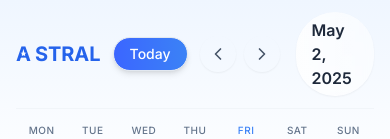
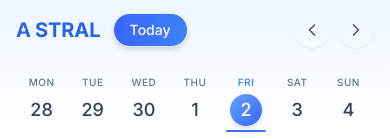
Before and after one commit to RAMKISHORE1803/astral-kanban, a Next.js app: page / in a window 390 px wide. Shown: the top 139 px of the page. Built offline with nearby package versions, Linux system fonts and the light colour scheme.

Commit message:
header layout

```diff
--- a/app/components/calendar/Header.tsx
+++ b/app/components/calendar/Header.tsx
@@ -36,7 +36,7 @@ const Header = ({ currentDate, onDateChange, view }: HeaderProps) => {
 
   const getDateRangeText = () => {
     if (isMobile) {
-      return format(currentDate, "MMMM d, yyyy");
+      return null; // Return null for mobile view
     } else if (view === "day") {
       // Desktop day view - show full date
       return format(currentDate, "EEEE, MMMM d, yyyy");
@@ -75,7 +75,7 @@ const Header = ({ currentDate, onDateChange, view }: HeaderProps) => {
     <header className="bg-gradient-to-b from-blue-50 to-white pt-3 pb-2 px-4 md:px-6 border-b border-slate-200 flex flex-col shrink-0 shadow-sm">
       {/* Top Row */}
       <div className="flex items-center justify-between gap-2 md:gap-4 mb-2">
-         {/* Left Section: Logo, Today, Navigation */}
+         {/* Left Section: Logo and Today button */}
         <div className="flex items-center gap-3 md:gap-4">
           <div className="flex items-center font-bold text-xl">
             <span className="text-blue-600 relative mr-1">
@@ -92,26 +92,29 @@ const Header = ({ currentDate, onDateChange, view }: HeaderProps) => {
             Today
           </Button>
 
-          {/* Navigation Arrows with enhanced styles */}
-          <div className="flex items-center gap-2">
+          {/* Navigation Arrows - only show in desktop view within left section */}
+          {!isMobile && (
+            <div className="flex items-center gap-2">
               <button
                 className={iconButtonStyle}
                 onClick={navigateToPrevious}
-                aria-label={isMobile || view === 'day' ? 'Previous Day' : 'Previous Week'}
+                aria-label={view === 'day' ? 'Previous Day' : 'Previous Week'}
               >
                 <ChevronLeft size={20} />
               </button>
               <button
                 className={iconButtonStyle}
                 onClick={navigateToNext}
-                aria-label={isMobile || view === 'day' ? 'Next Day' : 'Next Week'}
+                aria-label={view === 'day' ? 'Next Day' : 'Next Week'}
               >
                 <ChevronRight size={20} />
               </button>
-          </div>
+            </div>
+          )}
 
-          {/* Enhanced Date Range Display */}
-          <motion.div
+          {/* Enhanced Date Range Display - Only show on desktop */}
+          {!isMobile && getDateRangeText() && (
+            <motion.div
               className="bg-gradient-to-r from-white/80 to-white/50 backdrop-blur-sm shadow-sm px-4 py-1.5 rounded-full ml-1"
               key={getDateRangeText()} // Animate when text changes
               initial={{ opacity: 0.5, y: -5 }}
@@ -123,7 +126,28 @@ const Header = ({ currentDate, onDateChange, view }: HeaderProps) => {
                 {getDateRangeText()}
               </h2>
             </motion.div>
+          )}
         </div>
+
+        {/* Right Section: Navigation Arrows in mobile view */}
+        {isMobile && (
+          <div className="flex items-center gap-2">
+            <button
+              className={iconButtonStyle}
+              onClick={navigateToPrevious}
+              aria-label="Previous Day"
+            >
+              <ChevronLeft size={20} />
+            </button>
+            <button
+              className={iconButtonStyle}
+              onClick={navigateToNext}
+              aria-label="Next Day"
+            >
+              <ChevronRight size={20} />
+            </button>
+          </div>
+        )}
       </div>
 
       {/* Bottom Row: Week Day Selector (Mobile) - Enhanced with gradients */}
```
